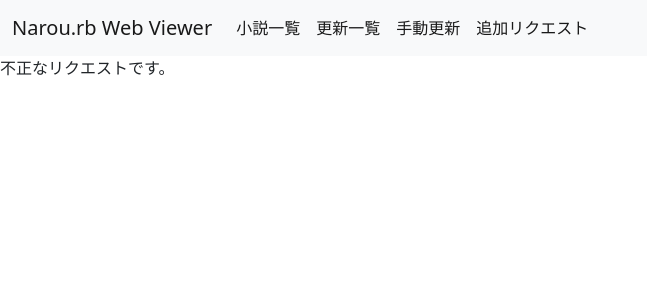
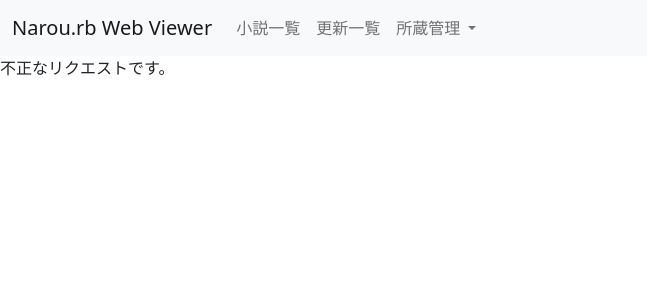
Before and after one commit to mkaraki/narou.rb-webview, a PHP site: page /add.php in a window 1280 px wide. Shown: the top 300 px of the page, without its empty margins (0-647 px from the left). Run offline with PHP 8.4, Linux system fonts and the light colour scheme; data that the repository does not hold is empty.

Commit message:
Support color in read view (only one time)

```diff
--- a/_viewitem_apiclientmenu.php
+++ b/_viewitem_apiclientmenu.php
@@ -1,6 +1,9 @@
-<li class="nav-item">
-    <a class="nav-link active" aria-current="page" href="update.php">手動更新</a>
+<li class="nav-item dropdown">
+    <a class="nav-link dropdown-toggle" href="#" id="navbarDropdownApi" role="button" data-bs-toggle="dropdown" aria-expanded="false">
+        所蔵管理
+    </a>
+    <ul class="dropdown-menu" aria-labelledby="navbarDropdownApi">
+        <li><a class="dropdown-item" href="update.php">手動更新</a></li>
+        <li><a class="dropdown-item" href="index.php?v=new">追加リクエスト</a></li>
+    </ul>
 </li>
-<li class="nav-item">
-    <a class="nav-link active" aria-current="page" href="index.php?v=new">追加リクエスト</a>
-</li>
--- a/_viewitem_navbar.php
+++ b/_viewitem_navbar.php
@@ -11,13 +11,14 @@ require_once('_postconfig.php');
         <div class="collapse navbar-collapse" id="navbarSupportedContent">
             <ul class="navbar-nav me-auto mb-2 mb-lg-0">
                 <li class="nav-item">
-                    <a class="nav-link active" aria-current="page" href="index.php?v=list">小説一覧</a>
+                    <a class="nav-link" href="index.php?v=list">小説一覧</a>
                 </li>
                 <li class="nav-item">
-                    <a class="nav-link active" aria-current="page" href="index.php?v=list&s=novelupdated_at&sd=desc">更新一覧</a>
+                    <a class="nav-link" href="index.php?v=list&s=novelupdated_at&sd=desc">更新一覧</a>
                 </li>
                 <?php
                 if ($apiclient === true) require('_viewitem_apiclientmenu.php');
+                if ($siteentry === 'read') require('_viewitem_colorselector.php');
                 ?>
             </ul>
         </div>
```
Also changed, not shown: _view_read.php (+4 -8 lines), _viewitem_colorselector.php (added, +10 -0 lines), script.js (+27 -0 lines).
